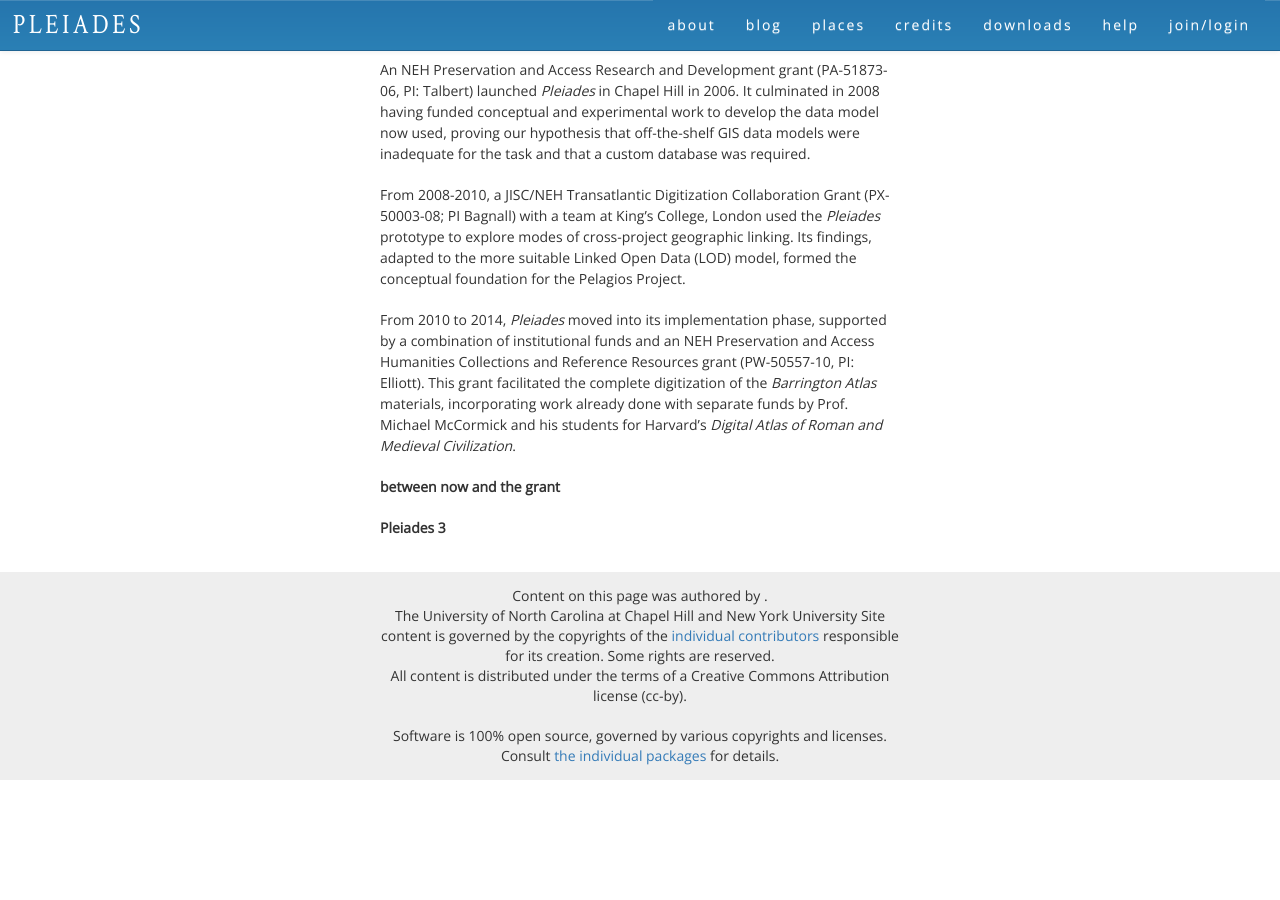
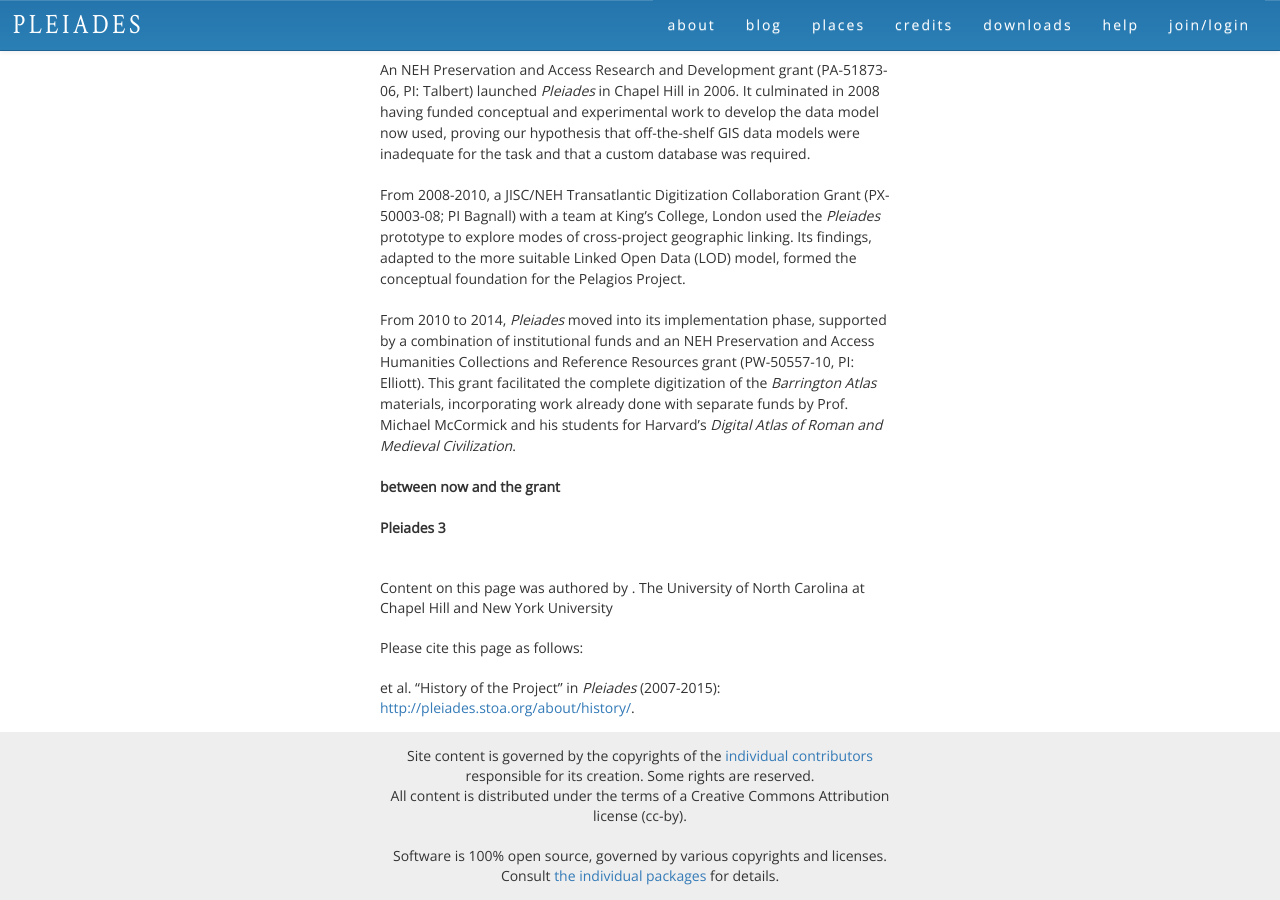
Before and after one commit to isawnyu/pleiades-static, a Jekyll site: the page built from _pages/about/history.md, in a window 1280 px wide and 900 px high, scrolled down 608 px. Built offline with Jekyll 4.4.1, drawn with Linux system fonts in a browser that asks for light colours; before the commit the page ends 1388 px from its top, so only the background shows below that.

Commit message:
move byline and page copyright information out of footer and into bottom of content section

```diff
--- a/_includes/byline.html
+++ b/_includes/byline.html
@@ -1,6 +1,14 @@
 {% if page.creators or page.contributors %}
 <div class="pleiades-byline">
 <p>Content on this page was authored by
-  {% for author in page.creators %}<span class="page-creator">{% if author.path %}<a href="{{author.path}}">{{author.name}}</a>{% else %}{{author.name}}{% endif %}</span>{% endfor %}{% if page.contributors %} with the assistance of {% endif %}{% for author in page.contributors %}<span class="page-contributor">{% if author.path %}<a href="{{author.path}}">{{author.name}}</a>{% else %}{{author.name}}{% endif %}</span>{% endfor %}.</p>
+  {% for author in page.creators %}<span class="page-creator">{% if author.path %}<a href="{{author.path}}">{{author.name}}</a>{% else %}{{author.name}}{% endif %}</span>{% endfor %}{% if page.contributors %} with the assistance of {% endif %}{% for author in page.contributors %}<span class="page-contributor">{% if author.path %}<a href="{{author.path}}">{{author.name}}</a>{% else %}{{author.name}}{% endif %}</span>{% endfor %}.
+	{% if page.copyright %}
+	{{ page.copyright }}
+	{% endif %}
+</p>
+<p>Please cite this page as follows:</p>
+<p class="pleiades-citation">
+{% if page.citation %}{{ page.citation }}{% else %}{% if page.creators %}{{ page.creators.first.name }}{% if page.creators.size > 1 or page.contributors %} et al{% endif %}{% endif %}. “{{ page.title }}” in <i>Pleiades</i> ({{ year_range }}): <a href="{{ site.url }}{{ page.permalink }}">{{ site.url }}{{ page.permalink }}</a>.{% endif %}
+</p>
 </div>
 {% endif %}
--- a/_includes/footer.html
+++ b/_includes/footer.html
@@ -1,14 +1,8 @@
 
 <footer>
 
-  {% include byline.html %}
-
   <div class="pleiades-rights">
-  	<p>
-  	{% if page.copyright %}
-  	{{ page.copyright }}
-  	{% endif %}
-    Site content is governed by the copyrights of the <a href="http://pleiades.stoa.org/credits/">individual contributors</a> responsible for its creation.
+  	<p>Site content is governed by the copyrights of the <a href="http://pleiades.stoa.org/credits/">individual contributors</a> responsible for its creation.
       Some rights are reserved.
     <br />All content is distributed under the terms of a Creative Commons Attribution license (cc-by).</p>
     <p>Software is 100% open source, governed by various copyrights and licenses. Consult <a href="https://github.com/isawnyu/pleiades-gazetteer#code-plone-buildout">the individual packages</a> for details.</p>
--- a/_layouts/default.html
+++ b/_layouts/default.html
@@ -14,6 +14,9 @@
     	<div class="row" id="content">
       		{{ content }}
       </div>
+      <div class="row" id="attribution">
+          {% include byline.html %}
+      </div>
     </div>
   {% include footer.html %}
   </body>
```
